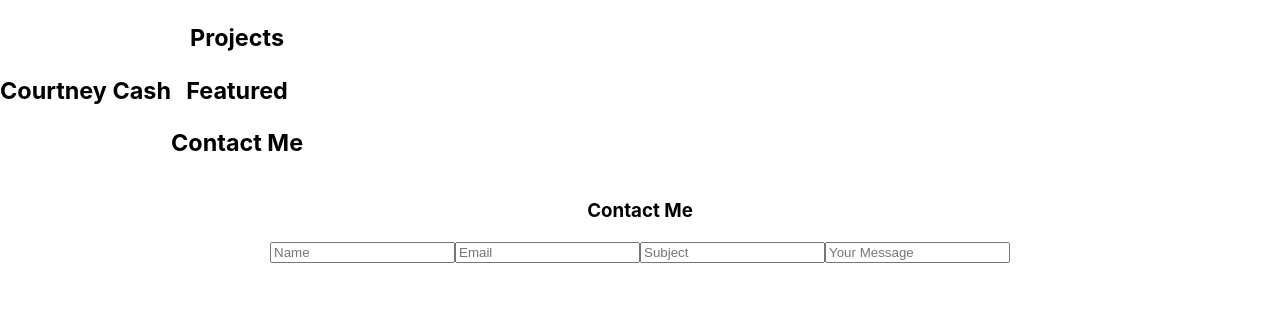
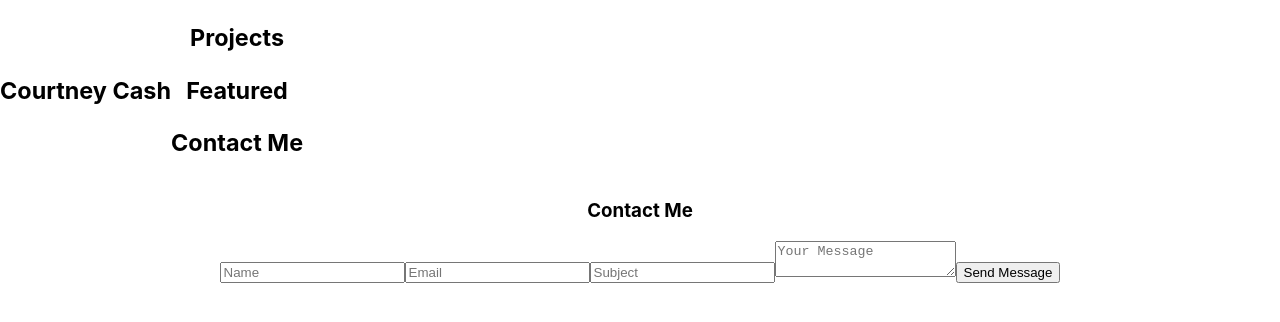
Before and after one commit to ccash12/my-portfolio, a React (Create React App) app in the folder courtney-cash-portfolio/: page /contact in a window 1280 px wide. Shown: the top 322 px of the page. Built offline with nearby package versions, Linux system fonts and the light colour scheme.

Commit message:
added email service

```diff
--- a/courtney-cash-portfolio/src/components/ContactMe.js
+++ b/courtney-cash-portfolio/src/components/ContactMe.js
@@ -1,8 +1,12 @@
 import React from 'react';
 import emailjs from 'emailjs-com';
+import { useState } from 'react'
 
 function ContactMe() {
-
+    const [name,setName] = useState("")
+    const [email,setEmail] = useState("")
+    const [subject,setSubject] = useState("")
+    const [message,setMessage] = useState("")
     function sendEmail(e) {
         e.preventDefault();
 
@@ -35,10 +39,14 @@ function ContactMe() {
                     name="subject"
                     placeholder="Subject"
                 />
+                <textarea
+                    type="text"
+                    name="message"
+                    placeholder="Your Message" >
+                </textarea>
                 <input
-                    type="text"
-                    name="Your Message"
-                    placeholder="Your Message"
+                    type='submit'
+                    value="Send Message"
                 />
             </form>
         </div>
```
